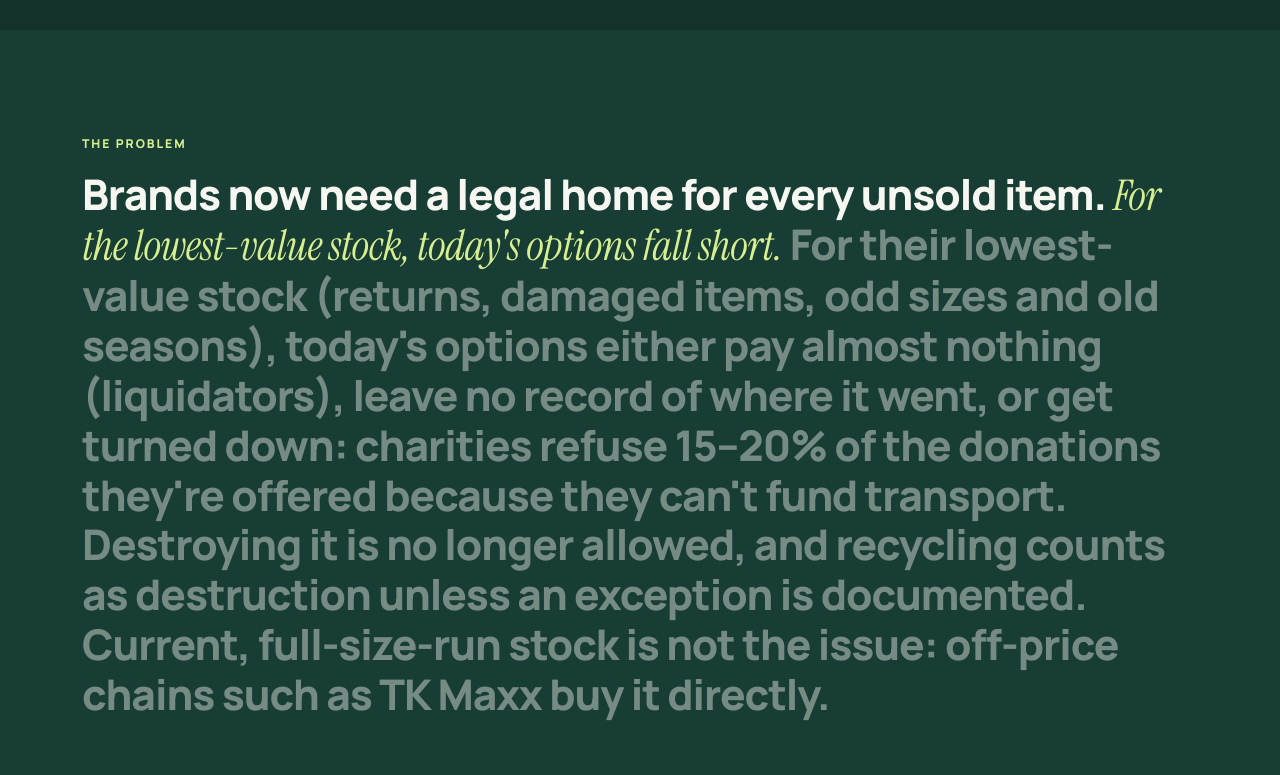
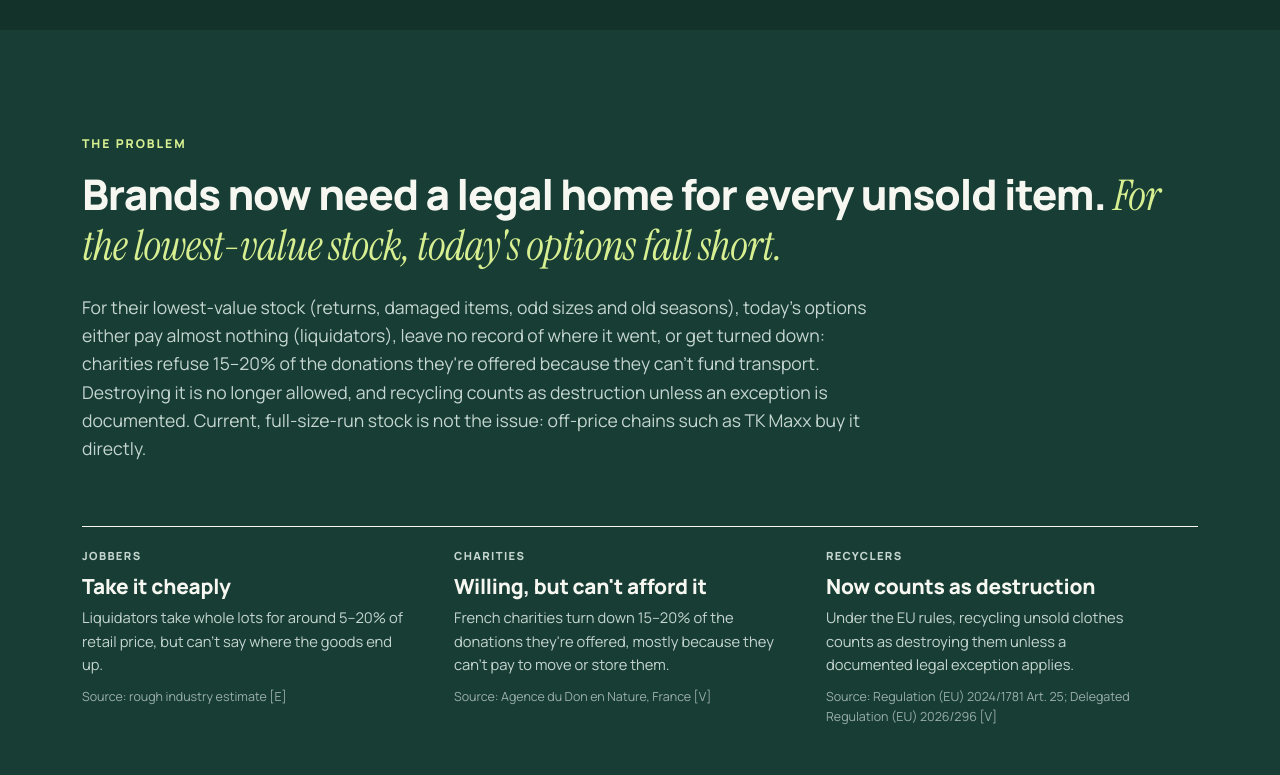
Before and after one commit to catliugit/ThreadFutures, a plain HTML site: page site/index.html in a window 1280 px wide. Shown: the part 2180-2955 px from the top of the page. Drawn offline with Linux system fonts and the light colour scheme.

Commit message:
Site: problem detail as body text, not statement size
Co-Authored-By: Claude Opus 5.5 <noreply@anthropic.com>

```diff
--- a/site/index.html
+++ b/site/index.html
@@ -663,7 +663,7 @@ select:focus,input[type=text]:focus,input[type=email]:focus,textarea:focus{outli
 <section class="gap" id="problem">
   <div class="wrap">
     <div class="gap-grid">
-      <div class="reveal statement-wrap"><div class="eyebrow">The problem</div><p class="statement">Brands now need a legal home for every unsold item. <em class="accent">For the lowest-value stock, today's options fall short.</em> <span>For their lowest-value stock (returns, damaged items, odd sizes and old seasons), today's options either pay almost nothing (liquidators), leave no record of where it went, or get turned down: charities refuse 15–20% of the donations they're offered because they can't fund transport. Destroying it is no longer allowed, and recycling counts as destruction unless an exception is documented. Current, full-size-run stock is not the issue: off-price chains such as TK Maxx buy it directly.</span></p></div>
+      <div class="reveal statement-wrap"><div class="eyebrow">The problem</div><p class="statement">Brands now need a legal home for every unsold item. <em class="accent">For the lowest-value stock, today's options fall short.</em></p><p class="lede" style="margin-top:22px;max-width:46em">For their lowest-value stock (returns, damaged items, odd sizes and old seasons), today's options either pay almost nothing (liquidators), leave no record of where it went, or get turned down: charities refuse 15–20% of the donations they're offered because they can't fund transport. Destroying it is no longer allowed, and recycling counts as destruction unless an exception is documented. Current, full-size-run stock is not the issue: off-price chains such as TK Maxx buy it directly.</p></div>
     </div>
     <ol class="seq reveal">
       <li><div class="k">Jobbers</div><h3>Take it cheaply</h3><p>Liquidators take whole lots for around 5–20% of retail price, but can't say where the goods end up.<small style="display:block;margin-top:10px;font-size:.78rem;opacity:.75">Source: rough industry estimate [E]</small></p></li>
```
